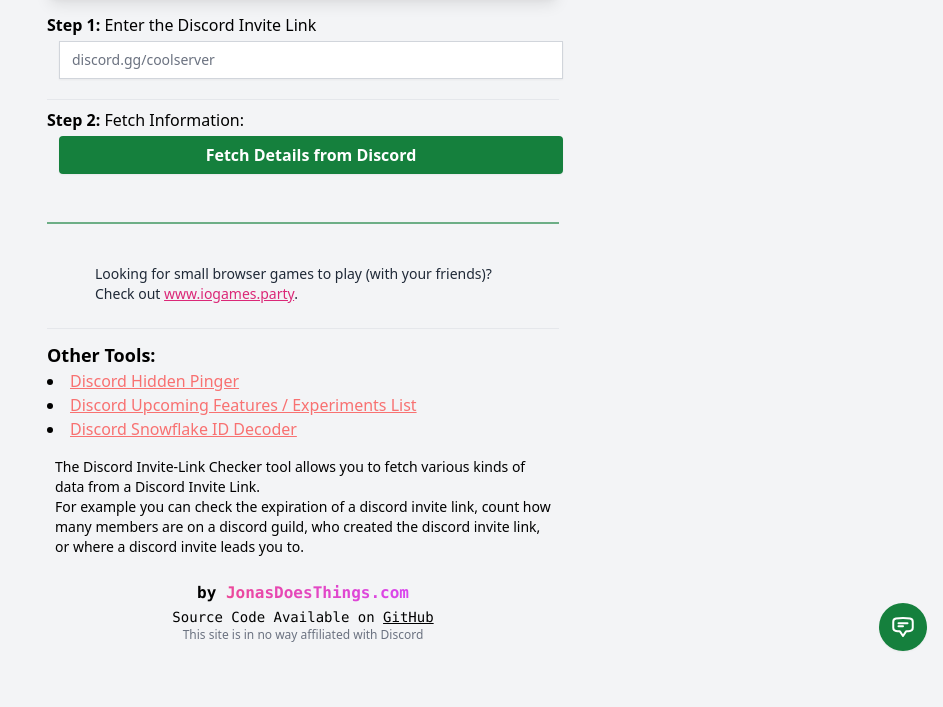
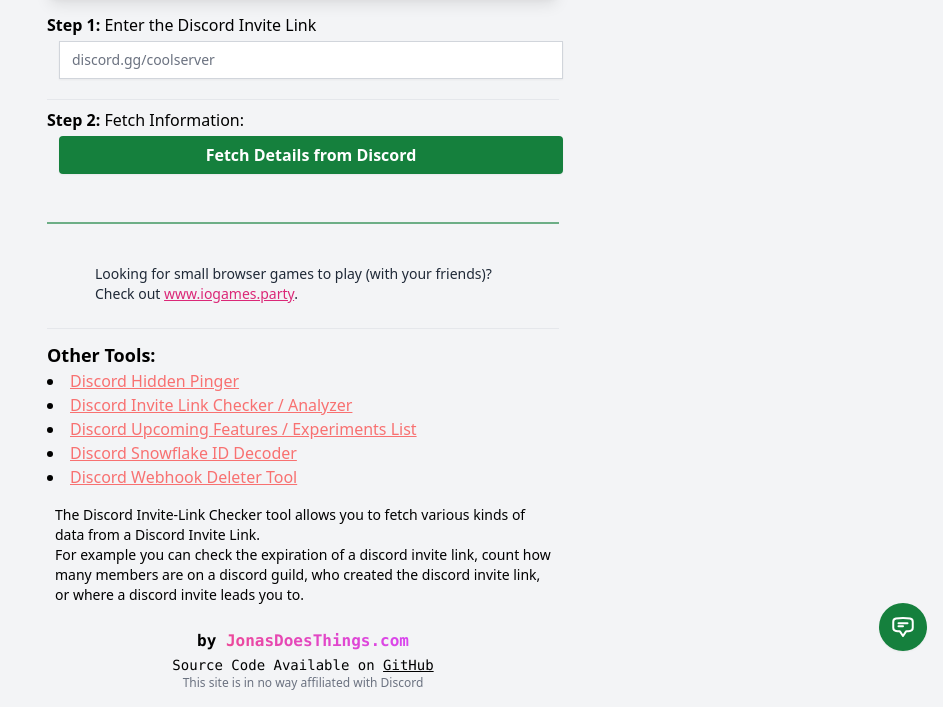
Before and after one commit to JonasDoesThings/discord-hidden-pinger, a website built with Parcel: page src/discord-invite-checker.html in a window 1280 px wide. Shown: the part 133-840 px from the top of the page, without its empty margins (337-1280 px from the left). Before the commit the page ends 800 px from the top, so only its background shows below. Built offline with nearby package versions, Linux system fonts and the light colour scheme.

Commit message:
refactor: update gigatools links

```diff
--- a/src/discord-invite-checker.html
+++ b/src/discord-invite-checker.html
@@ -60,9 +60,11 @@
         <ul class="list-disc list-inside">
           <ul class="list-disc list-inside">
             <li><a class="text-red-400 underline" href="https://giga.tools/discord/hidden-pinger">Discord Hidden Pinger</a></li>
-            <li><a class="text-red-400 underline" href="https://giga.tools/discord/experiment-rollouts">Discord Upcoming Features / Experiments List</a></li>
-            <li><a class="text-red-400 underline" href="https://giga.tools/discord/snowflake-id-decoder">Discord Snowflake ID Decoder</a></li>
-          </ul>
+              <li><a class="text-red-400 underline" href="https://giga.tools/discord/invite-link-checker">Discord Invite Link Checker / Analyzer</a></li>
+              <li><a class="text-red-400 underline" href="https://giga.tools/discord/experiment-rollouts">Discord Upcoming Features / Experiments List</a></li>
+              <li><a class="text-red-400 underline" href="https://giga.tools/discord/snowflake-id-decoder">Discord Snowflake ID Decoder</a></li>
+              <li><a class="text-red-400 underline" href="https://giga.tools/discord/webhook-deleter">Discord Webhook Deleter Tool</a></li>
+            </ul>
         </ul>
       </div>
 
--- a/src/index.html
+++ b/src/index.html
@@ -70,6 +70,7 @@
           <li><a class="text-red-400 underline" href="https://giga.tools/discord/invite-link-checker">Discord Invite Link Checker / Analyzer</a></li>
           <li><a class="text-red-400 underline" href="https://giga.tools/discord/experiment-rollouts">Discord Upcoming Features / Experiments List</a></li>
           <li><a class="text-red-400 underline" href="https://giga.tools/discord/snowflake-id-decoder">Discord Snowflake ID Decoder</a></li>
+          <li><a class="text-red-400 underline" href="https://giga.tools/discord/webhook-deleter">Discord Webhook Deleter Tool</a></li>
         </ul>
       </div>
 
```
